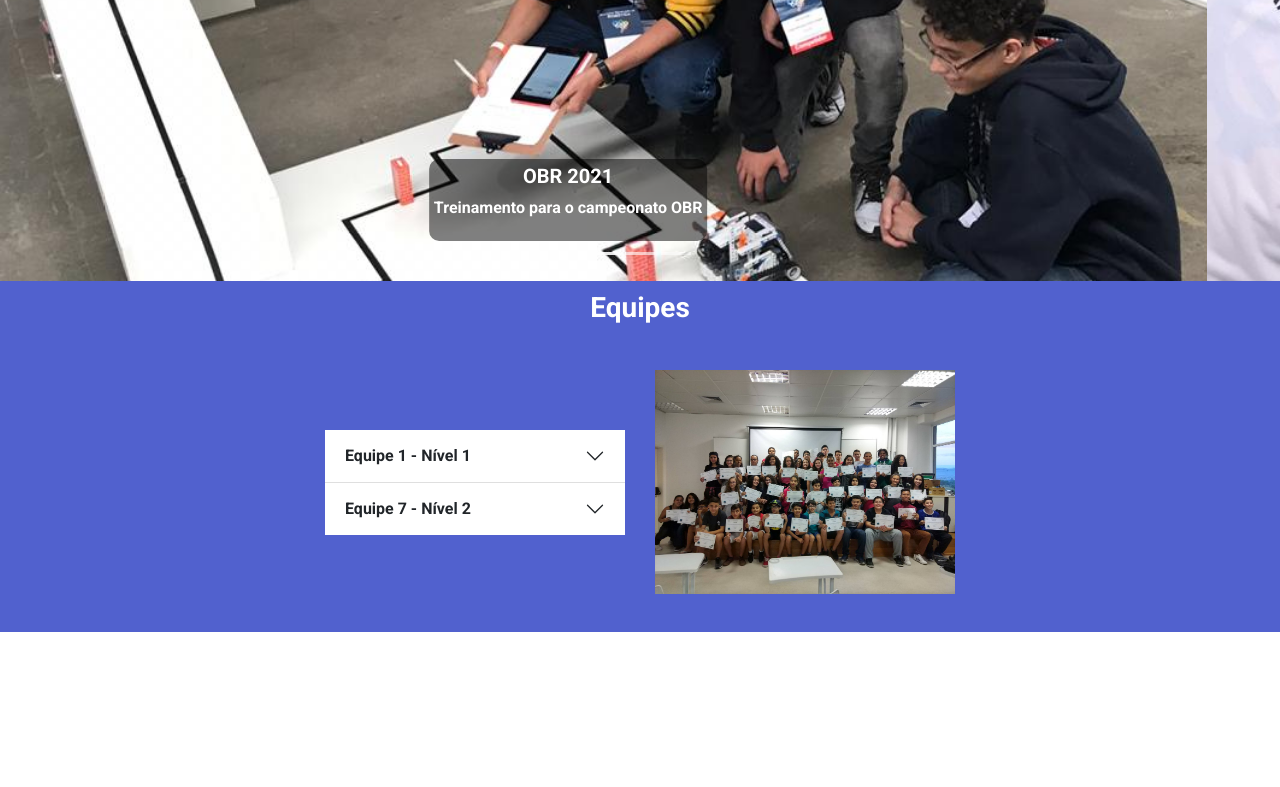
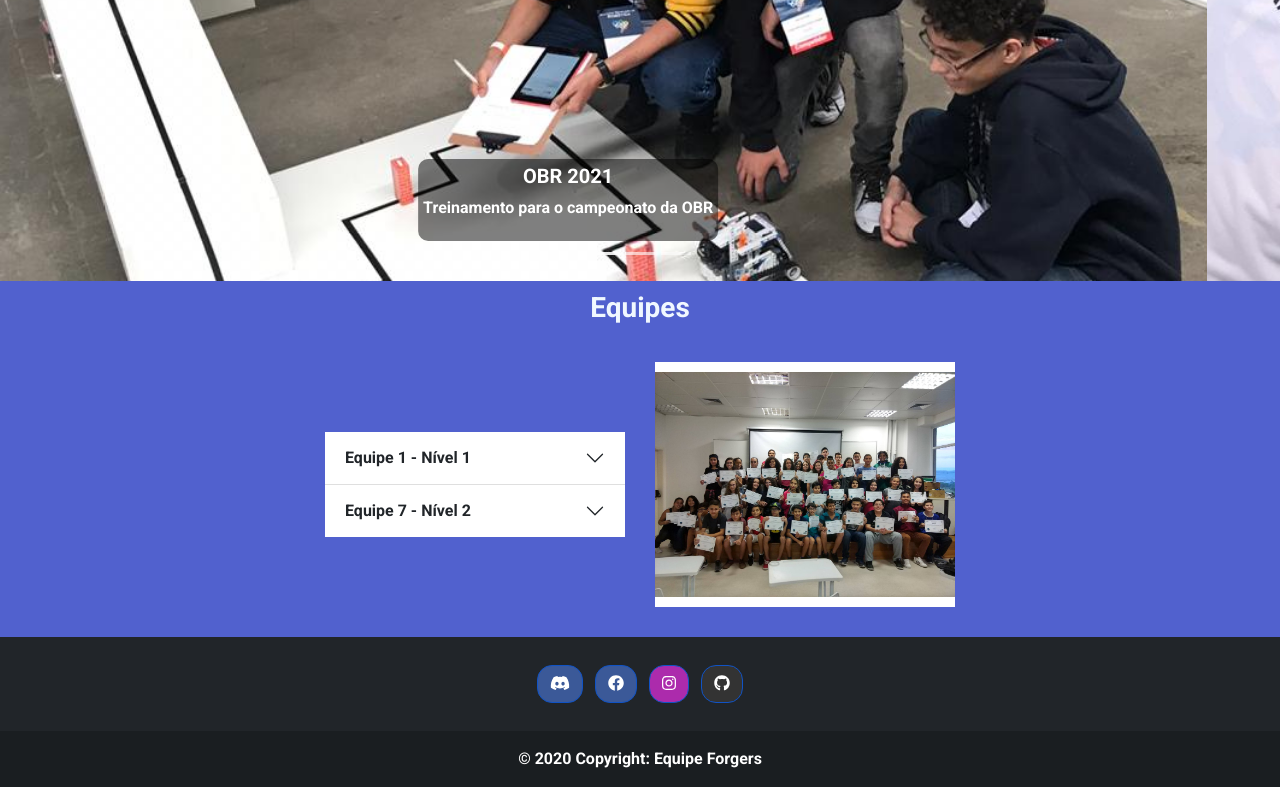
Before and after one commit to cgmoraes/Site-TOR, a website: page index.html in a window 1280 px wide. Shown: the part 398-1185 px from the top of the page. Before the commit the page ends 1030 px from the top, so only its background shows below. Drawn offline with nearby package versions, Linux system fonts and the light colour scheme.

Commit message:
footer e botões

```diff
--- a/index.html
+++ b/index.html
@@ -27,7 +27,7 @@
   </head>
   <body>
 
-    <nav class="navbar navbar-expand-lg navbar-light bg-primary">
+    <nav class="navbar sticky-top navbar-expand-lg navbar-light bg-primary">
       <div class="container-fluid">
         <a class="navbar-brand navbar-logo" href="#">
           <img class="img-logo" src="images/logo_branco.png" >
@@ -38,11 +38,11 @@
         <div class="collapse navbar-collapse" id="navbarSupportedContent">
             <ul class="navbar-nav ml-auto">
                 <div class="hori-selector"><div class="left"></div><div class="right"></div></div>
+                <li class="nav-item active">
+                    <a id="home-btn" class="nav-link" href="#">Home</a>
+                </li>
                 <li class="nav-item">
-                    <a class="nav-link" href="javascript:void(0);">Home</a>
-                </li>
-                <li class="nav-item active">
-                    <a class="nav-link" href="javascript:void(0);">Equipes</a>
+                    <a class="nav-link" href="#equipes">Equipes</a>
                 </li>
                 <li class="nav-item">
                     <a class="nav-link" href="javascript:void(0);">Aulas</a>
@@ -64,6 +64,7 @@
 
 
 
+  <div id="home">
     <div id="myCarousel" class="carousel slide" data-ride="carousel">
       <div id="carouselExampleCaptions" class="carousel slide" data-bs-ride="carousel">
         <div class="carousel-indicators">
@@ -78,7 +79,7 @@
               <div class="text">
                 <div class="text2">
                   <h5>OBR 2021</h5>
-                  <p>Treinamento para o campeonato OBR</p>
+                  <p>Treinamento para o campeonato da OBR</p>
                 </div>
               </div>
             </div>
@@ -118,9 +119,9 @@
 
     </div>
 
-    <div class="container-fluid sec1" >
+    <div class="container-fluid sec1" id="equipes" >
       <div class="section-title">
-        <h3>Equipes</h3>
+        <h3 style="color: aliceblue;">Equipes</h3>
       </div>
       <div class="equipes">
         <div class="accordion accordion-flush" id="accordionFlushExample">
@@ -156,7 +157,7 @@
 
       </div>
 
-        <div class="imagem-div sec">
+        <div class="imagem-div sec2">
 
           <img class="img-section" src="images/img4.jpg">
 
@@ -164,12 +165,52 @@
       </div>
       </div>
 
-      <div class="container-fluid">
+      <footer class="bg-dark text-center text-white">
 
-      </div>
+        <div class="container p-4 pb-0">
+          <section class="mb-4 icons-sec">
+            <a
+              class="btn btn-primary btn-floating m-1"
+              style="background-color: #3b5998;"
+              href="#!"
+              role="button"
+              ><i class="fab fa-discord"></i></a>
+              <a
+              class="btn btn-primary btn-floating m-1"
+              style="background-color: #3b5998;"
+              href="#!"
+              role="button"
+              ><i class="fab fa-facebook"></i></a>
+            <!-- Instagram -->
+            <a
+              class="btn btn-primary btn-floating m-1"
+              style="background-color: #ac2bac;"
+              href="#!"
+              role="button"
+              ><i class="fab fa-instagram"></i
+            ></a>
+            <!-- Github -->
+            <a
+              class="btn btn-primary btn-floating m-1"
+              style="background-color: #333333;"
+              href="#!"
+              role="button"
+              ><i class="fab fa-github"></i
+            ></a>
+          </section>
+        </div>
+        <div class="text-center p-3" style="background-color: rgba(0, 0, 0, 0.2);">
+          © 2020 Copyright: Equipe Forgers
+        </div>
+      </footer>
 
     <script src="https://cdn.jsdelivr.net/npm/bootstrap@5.1.0/dist/js/bootstrap.bundle.min.js" integrity="sha384-U1DAWAznBHeqEIlVSCgzq+c9gqGAJn5c/t99JyeKa9xxaYpSvHU5awsuZVVFIhvj" crossorigin="anonymous"></script>
     <script src="https://code.jquery.com/jquery-3.4.1.min.js"></script>
+
+    <!-- importando font awesome-->
+    <script defer src="./node_modules/@fortawesome/fontawesome-free/js/brands.js"></script>
+    <script defer src="./node_modules/@fortawesome/fontawesome-free/js/solid.js"></script>
+    <script defer src="./node_modules/@fortawesome/fontawesome-free/js/fontawesome.js"></script>
     <script>
       // ---------Responsive-navbar-active-animation-----------
         function test(){
@@ -211,6 +252,10 @@
           setTimeout(function(){ test(); });
         });
 
+        $("#home-btn").click(function(){
+          window.scrollTo(0, 0);
+        })
+
     </script>
 
   </body>
--- a/main.scss
+++ b/main.scss
@@ -8,6 +8,10 @@
 	margin-right: 10px;
 }
 
+.icons-sec a{
+	border-radius: 15px;
+}
+
 .carousel-item img{
     height: 600px;
     object-fit: cover;
@@ -15,7 +19,7 @@
 .sec1{
     background-color: #5161ce;
     padding-top: 10px;
-    color: #fff;
+    color: rgb(0, 0, 0);
 }
 
 .sec2{
@@ -243,4 +247,8 @@
 
 }
 
+
+/*footer*/
+
+
 @import "node_modules/bootstrap/scss/bootstrap";
--- /dev/null
+++ b/package.json
@@ -0,0 +1,6 @@
+{
+  "dependencies": {
+    "@fortawesome/fontawesome-free": "^5.15.4",
+    "bootstrap": "^5.1.0"
+  }
+}
```
Also changed, not shown: public/index.html (+56 -11 lines), main.css, public/main.css, 1 other file.
